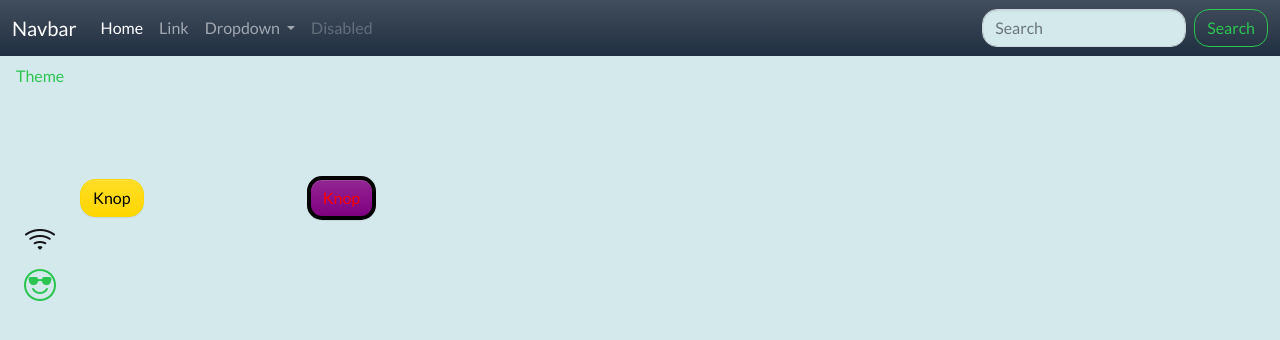
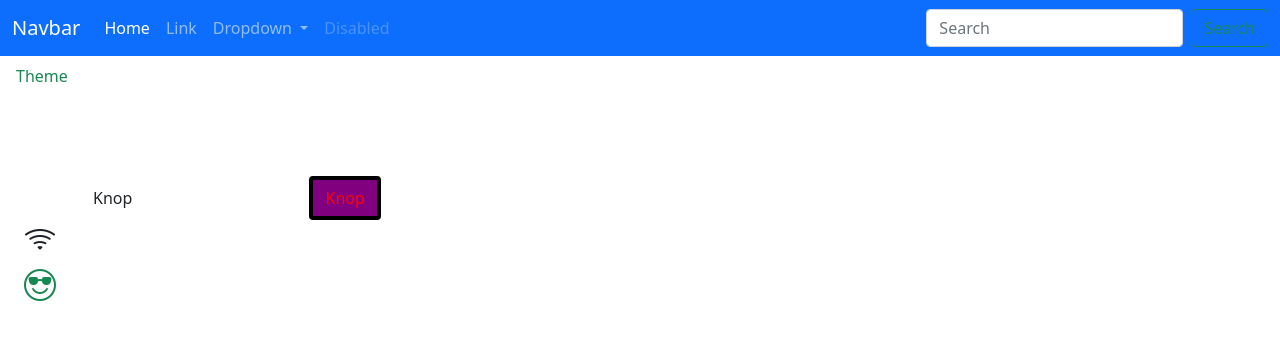
Before and after one commit to Texaco360/bootstrap5themekit, a website: page index.html in a window 1280 px wide. Drawn offline with Linux system fonts and the light colour scheme; files whose address does not match are found by name.

Commit message:
standaard bootstrap theme

```diff
--- a/scss/_custom-maps.scss
+++ b/scss/_custom-maps.scss
@@ -1,6 +1,6 @@
 // Create your own color map
 $custom-colors: (
-        "custom": $custom,
+        //"custom": $custom,
 );
 
 // Merge the color maps
--- a/scss/_custom-variables.scss
+++ b/scss/_custom-variables.scss
@@ -1,15 +1,15 @@
 
 //font
-$font-family-base:lato;
+//$font-family-base:lato;
 //background
-$component-active-bg:#ef8143;
+//$component-active-bg:#ef8143;
 
 //color overrides
 //$primary:purple;
-$custom:gold;
+//$custom:gold;
 
 
-// Overwrite Bootstrap's variables here
+/*// Overwrite Bootstrap's variables here
 // You can find them in node_modules/bootstrap/scss/_variables.scss
 // Copy the variables you need into this file, don't modify files under node_modules/
 
@@ -35,3 +35,4 @@ $warning: #ef8143;
 $danger: #ff293a;
 $light: #dfe6ee;
 $dark: #0f1319;
+*/
```
Also changed, not shown: assets/css/style.min.css.
